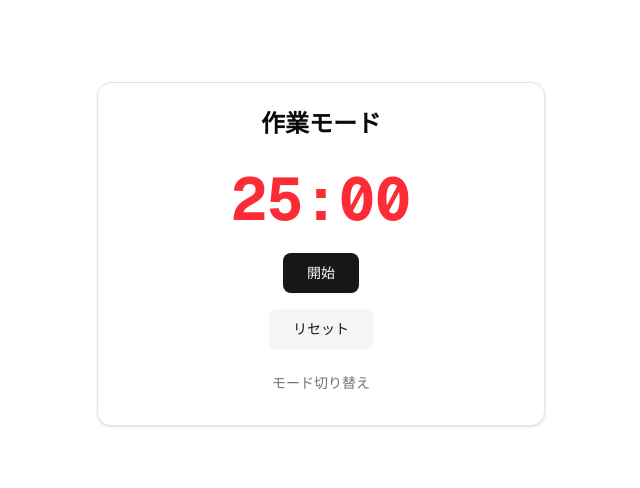
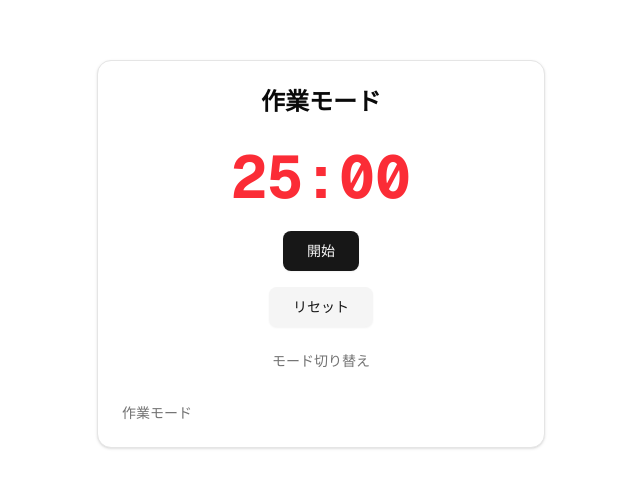
Before and after one commit to Naoya-kawakami0329/pomodoro-timer, a Next.js app: page / in a window 1280 px wide. Shown: the part 146-634 px from the top of the page, without its empty margins (319-959 px from the left). Built offline with nearby package versions, Linux system fonts and the light colour scheme.

Commit message:
カードフッター追加

```diff
--- a/src/components/TimerApp.tsx
+++ b/src/components/TimerApp.tsx
@@ -1,6 +1,6 @@
 "use client";
 
-import { Card, CardContent, CardHeader, CardTitle } from "@/components/ui/card";
+import { Card, CardContent, CardHeader, CardTitle,CardFooter} from "@/components/ui/card";
 import Controls from "./Controls";
 import MetadataUpdater from "./MetadataUpdater";
 import TimerDisplay from "./TimerDisplay";
@@ -91,6 +91,11 @@ export default function TimerApp() {
             isRunning={isRunning}
           />
         </CardContent>
+        <CardFooter>
+          <p className="text-sm text-muted-foreground">
+            {mode==="work"?"作業モード":"休憩モード"}
+          </p>
+        </CardFooter>
       </Card>
     </div>
   );
```
